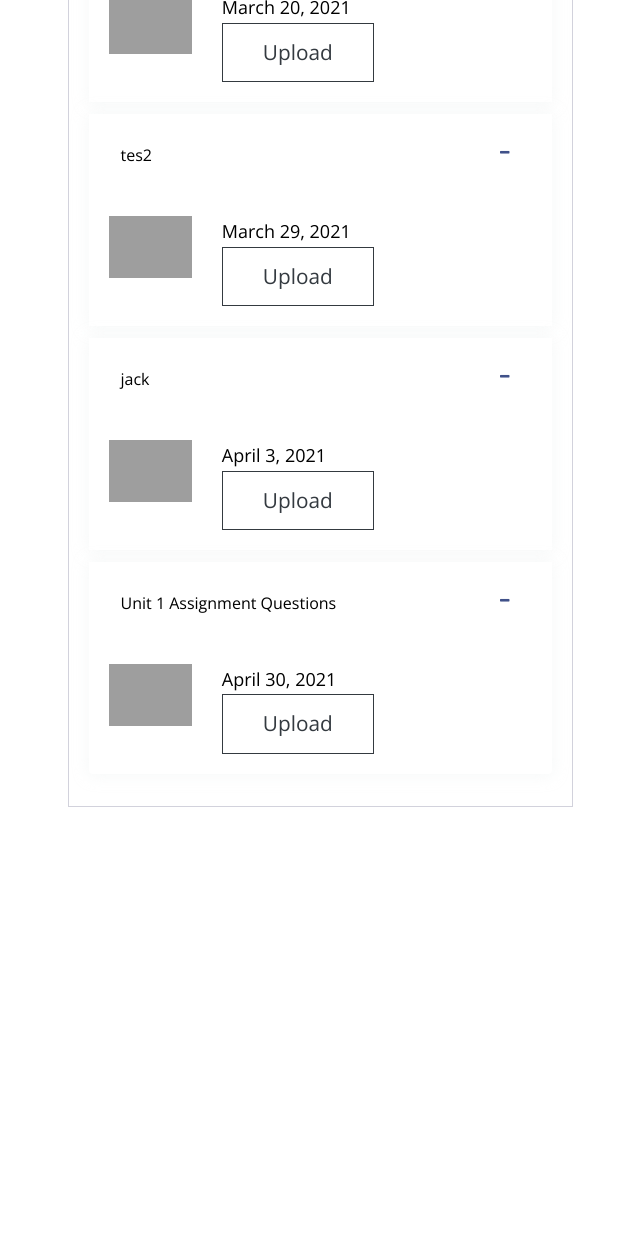
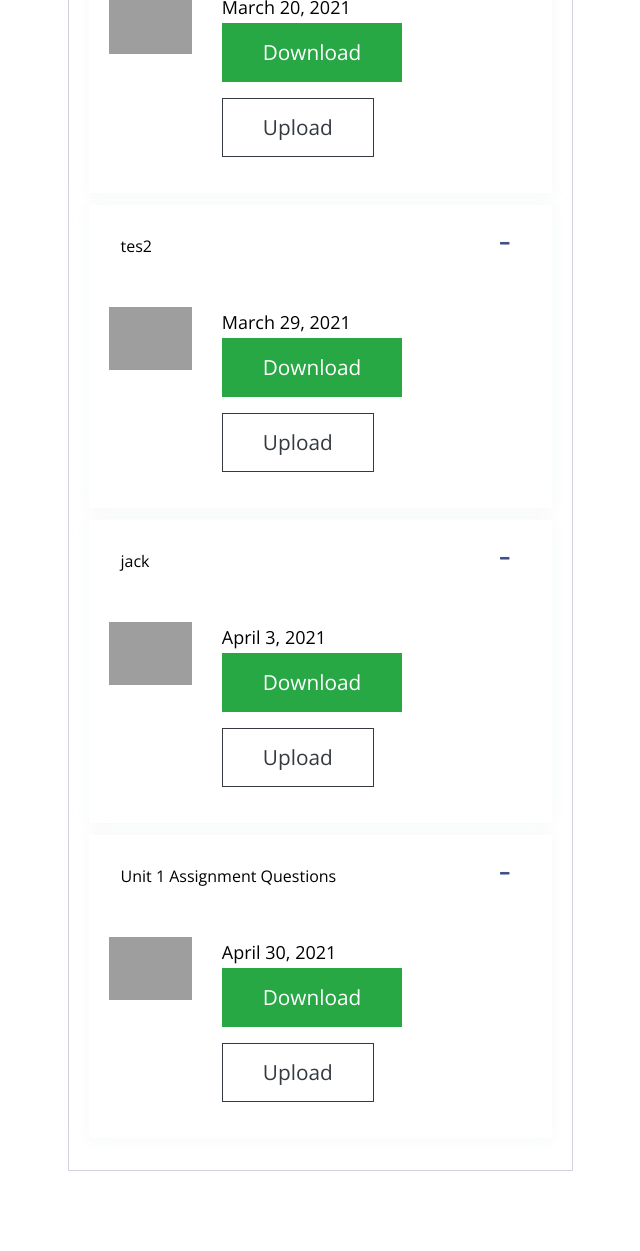
Before and after one commit to manas-16/Minor-Project-2, a Django app: template ctweb/ctapp/templates/student_dashboard_subject_assignments.html in a window 1280 px wide, after a click that opens the changed part. Shown: the part 932-2183 px from the top of the page, without its empty margins (295-935 px from the left). Before the commit the page ends 1739 px from the top, so only its background shows below. Run offline with Django 3.2, Linux system fonts and the light colour scheme; the template is opened without the code that fills it: values that come from a table or form of the project are taken from there, others are empty; data comes from the database, SQL or seed files in the repository; both versions use the stored data as it was after the commit; some libraries are stand-ins or nearby versions; grey boxes are pictures that could not be loaded.

Commit message:
download file option

```diff
--- a/ctweb/ctapp/models.py
+++ b/ctweb/ctapp/models.py
@@ -76,12 +76,12 @@ def get_directory_for_assignment_details(instance, filename):
 
 
 class assignment(models.Model):
-    assignfile = models.FileField(upload_to=get_directory_for_assignment_details,default="p.pdf")
     c_id  = models.ForeignKey(Class,on_delete=models.CASCADE)       #class id
     s_id = models.ForeignKey(subject,on_delete=models.CASCADE)  #subject id
     t_id = models.ForeignKey(teacher,on_delete=models.CASCADE)  #teacher id
     topic = models.CharField(max_length=50)
     last_date = models.DateField()
+    assignfile = models.FileField(upload_to=get_directory_for_assignment_details,default="p.pdf")
 
     def __str__(self):
         s_name = str(self.s_id.name)     #get subject name
--- a/ctweb/ctapp/static/css/templatemo-style.css
+++ b/ctweb/ctapp/static/css/templatemo-style.css
@@ -534,6 +534,10 @@ p {
   align-self: center;
 }
 
+.assign_btn{
+
+}
+
 /*Accordian*/
 .flex {
   -webkit-box-flex: 1;
--- a/ctweb/ctapp/templates/student_dashboard_subject_assignments.html
+++ b/ctweb/ctapp/templates/student_dashboard_subject_assignments.html
@@ -102,7 +102,8 @@ https://templatemo.com/tm-534-parallo
                                                           <div class="col-3"> <img src="https://img.icons8.com/bubbles/100/000000/administrator-male.png" class="mw-100" alt="image"> </div>
                                                           <div class="col-9">
                                                               <p class="mb-0">{{a.last_date}}</p>
-                                                              <a href="{% url 'student:submit_assign' student.enrollment_number a.id%}" class="btn btn-outline-dark">Upload</a>
+                                                              <p><a href="{{ a.assignfile.url }}" download class="btn btn-success assign_btn">Download</a></p>
+                                                              <p><a href="{% url 'student:submit_assign' student.enrollment_number a.id%}" class="btn btn-outline-dark assign_btn">Upload</a></p>
                                                           </div>
                                                       </div>
                                                   </div>
--- a/ctweb/ctapp/templates/teacher dashboard assignments.html
+++ b/ctweb/ctapp/templates/teacher dashboard assignments.html
@@ -72,7 +72,7 @@ https://templatemo.com/tm-534-parallo
         <!-- Services header -->
         <section class="row" id="tmServices">
             <div class="col-12">
-               <div class="parallax-window tm-services-parallax-header tm-testimonials-parallax-header"
+               <div class="parallax-window tm-services-parallax-header tm-testimonials-parallax-header">
 
                     <div class="tm-bg-white-transparent text-center tm-services-header tm-testimonials-header">
                        <h2 class="tm-services-page-title tm-testimonials-page-title">Uploaded Assignments</h2>
@@ -81,7 +81,7 @@ https://templatemo.com/tm-534-parallo
             </div>
 
 			<div class="col-12">
-               <div class="parallax-window tm-services-parallax-header tm-testimonials-parallax-header"
+               <div class="parallax-window tm-services-parallax-header tm-testimonials-parallax-header">
 
                     <div class="tm-bg-white-transparent text-center tm-services-header tm-testimonials-header">
                        <h2 class="tm-services-page-title tm-testimonials-page-title">Student Submissions</h2>
--- a/ctweb/ctapp/urls.py
+++ b/ctweb/ctapp/urls.py
@@ -25,5 +25,6 @@ urlpatterns = [
         path('<str:id>/', views.student_dashboard, name='s_db'),
         path('s_sub_assign/<str:id>/<str:sub_id>', views.student_subject_assign, name='s_subject_assignment_list'),
         path('s_assign_form/<str:id>/<int:assign_id>', views.stud_assign_submit, name='submit_assign'),
+        path('s_download_assign/<str:id>/<int:assign_id>', views.stud_assign_download, name='download_assign'),
     ],'studentapp'),namespace='student')),
 ]
--- a/ctweb/ctweb/settings.py
+++ b/ctweb/ctweb/settings.py
@@ -125,5 +125,4 @@ STATICFILES_DIRS = [
     BASE_DIR /'ctapp/static',
 ]
 STATIC_ROOT = os.path.join(Path(__file__).resolve().parent,'assets')
-
 MEDIA_ROOT = os.path.join(BASE_DIR,'College Files')
```
Also changed, not shown: ctweb/db.sqlite3, 2 other files.
